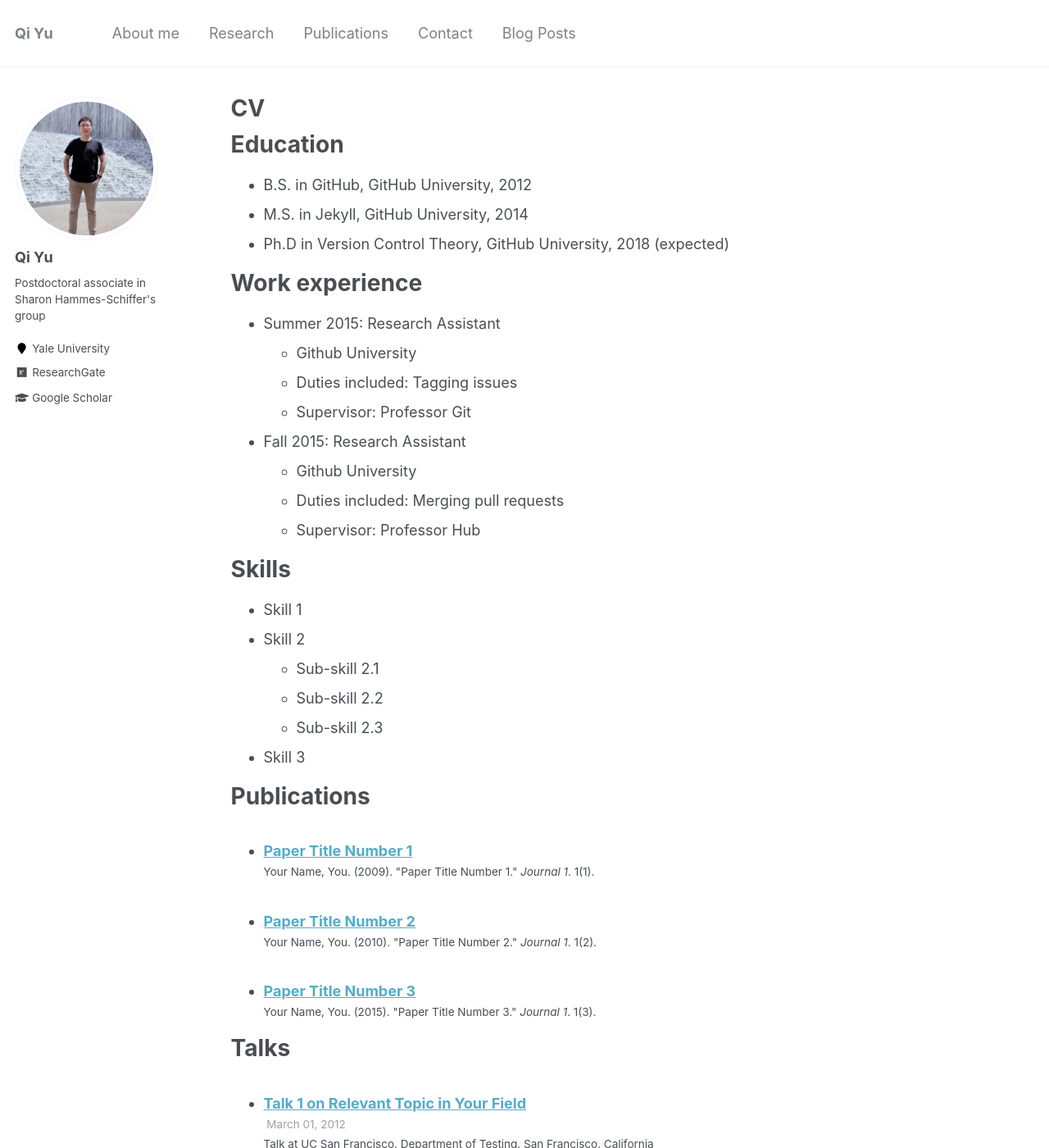
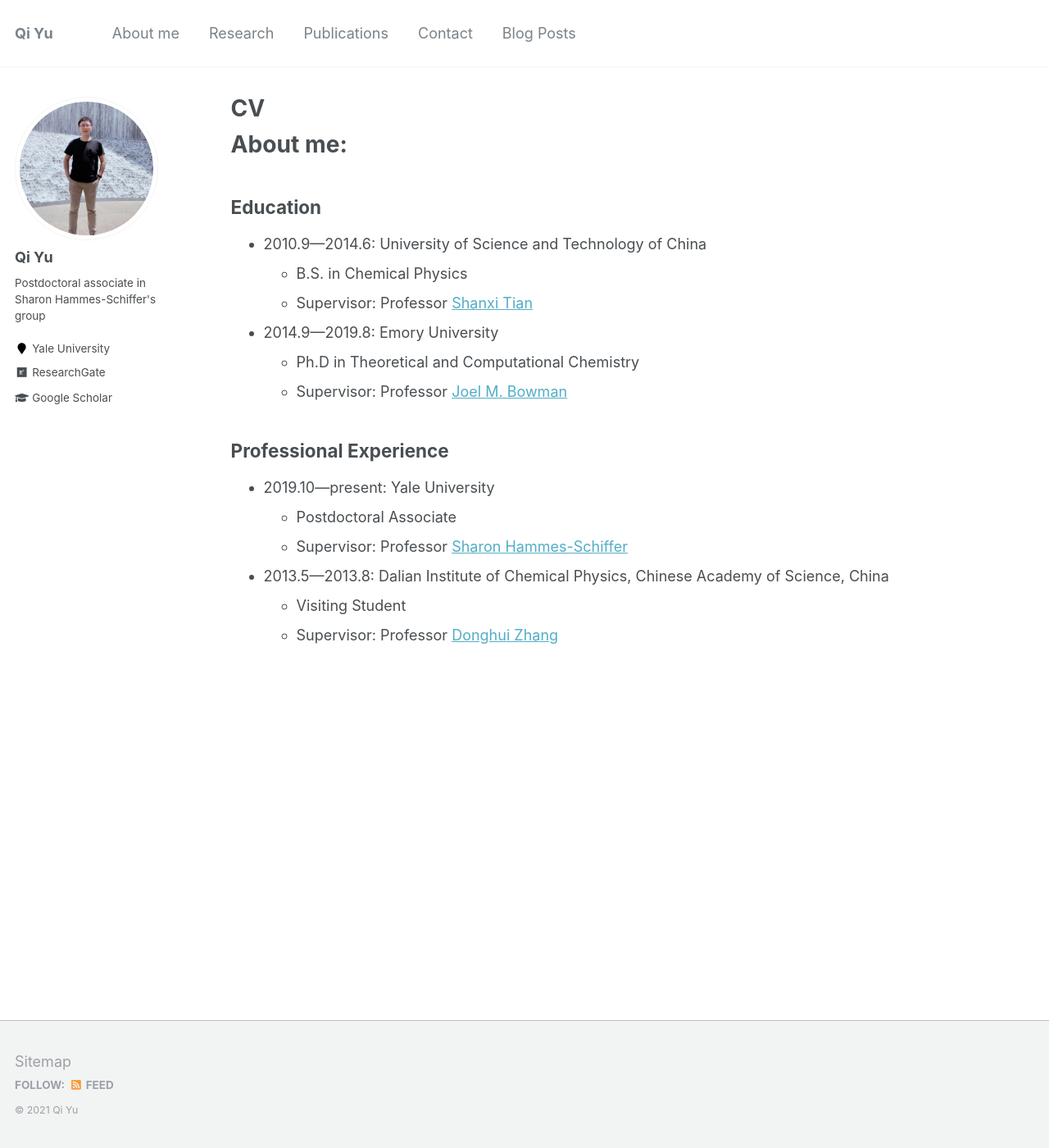
Before and after one commit to qiyuchem/qiyuchem.github.io, a Jekyll site: the page built from _pages/cv.md, in a window 1280 px wide and 1400 px high. Shown: the whole window at 82% size. Built offline with Jekyll 4.4.1, drawn with Linux system fonts in a browser that asks for light colours; some of the changed text lies outside the part shown.

Commit message:
Update cv.md

```diff
--- a/_pages/cv.md
+++ b/_pages/cv.md
@@ -9,51 +9,24 @@ redirect_from:
 
 {% include base_path %}
 
+About me:
+======
+
 Education
-======
-* B.S. in GitHub, GitHub University, 2012
-* M.S. in Jekyll, GitHub University, 2014
-* Ph.D in Version Control Theory, GitHub University, 2018 (expected)
+------
+* 2010.9---2014.6: University of Science and Technology of China
+  * B.S. in Chemical Physics
+  * Supervisor: Professor [Shanxi Tian](http://staff.ustc.edu.cn/~sxtian/)
+* 2014.9---2019.8: Emory University
+  * Ph.D in Theoretical and Computational Chemistry
+  * Supervisor: Professor [Joel M. Bowman](https://scholarblogs.emory.edu/bowman/)
 
-Work experience
-======
-* Summer 2015: Research Assistant
-  * Github University
-  * Duties included: Tagging issues
-  * Supervisor: Professor Git
+Professional Experience
+------
+* 2019.10---present: Yale University
+  * Postdoctoral Associate
+  * Supervisor: Professor [Sharon Hammes-Schiffer](https://www.hammes-schiffer-group.org/)
 
-* Fall 2015: Research Assistant
-  * Github University
-  * Duties included: Merging pull requests
-  * Supervisor: Professor Hub
-
-Skills
-======
-* Skill 1
-* Skill 2
-  * Sub-skill 2.1
-  * Sub-skill 2.2
-  * Sub-skill 2.3
-* Skill 3
-
-Publications
-======
-  <ul>{% for post in site.publications %}
-    {% include archive-single-cv.html %}
-  {% endfor %}</ul>
-
-Talks
-======
-  <ul>{% for post in site.talks %}
-    {% include archive-single-talk-cv.html %}
-  {% endfor %}</ul>
-
-Teaching
-======
-  <ul>{% for post in site.teaching %}
-    {% include archive-single-cv.html %}
-  {% endfor %}</ul>
-
-Service and leadership
-======
-* Currently signed in to 43 different slack teams
+* 2013.5---2013.8: Dalian Institute of Chemical Physics, Chinese Academy of Science, China
+  * Visiting Student
+  * Supervisor: Professor [Donghui Zhang](http://people.ucas.ac.cn/~zhangdh?language=en)
```
